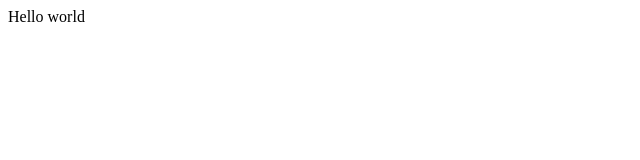
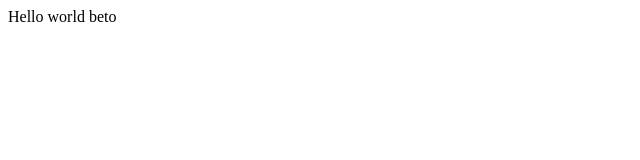
Before and after one commit to agasca/develop, a plain HTML site: page index.html in a window 1280 px wide. Shown: the full height of the page, 0-640 px from the left. Drawn offline with Linux system fonts and the light colour scheme.

Commit message:
hello beto

```diff
--- a/index.html
+++ b/index.html
@@ -5,6 +5,6 @@
 	<title>Document</title>
 </head>
 <body>
-	Hello world
+	Hello world beto
 </body>
 </html>
```
